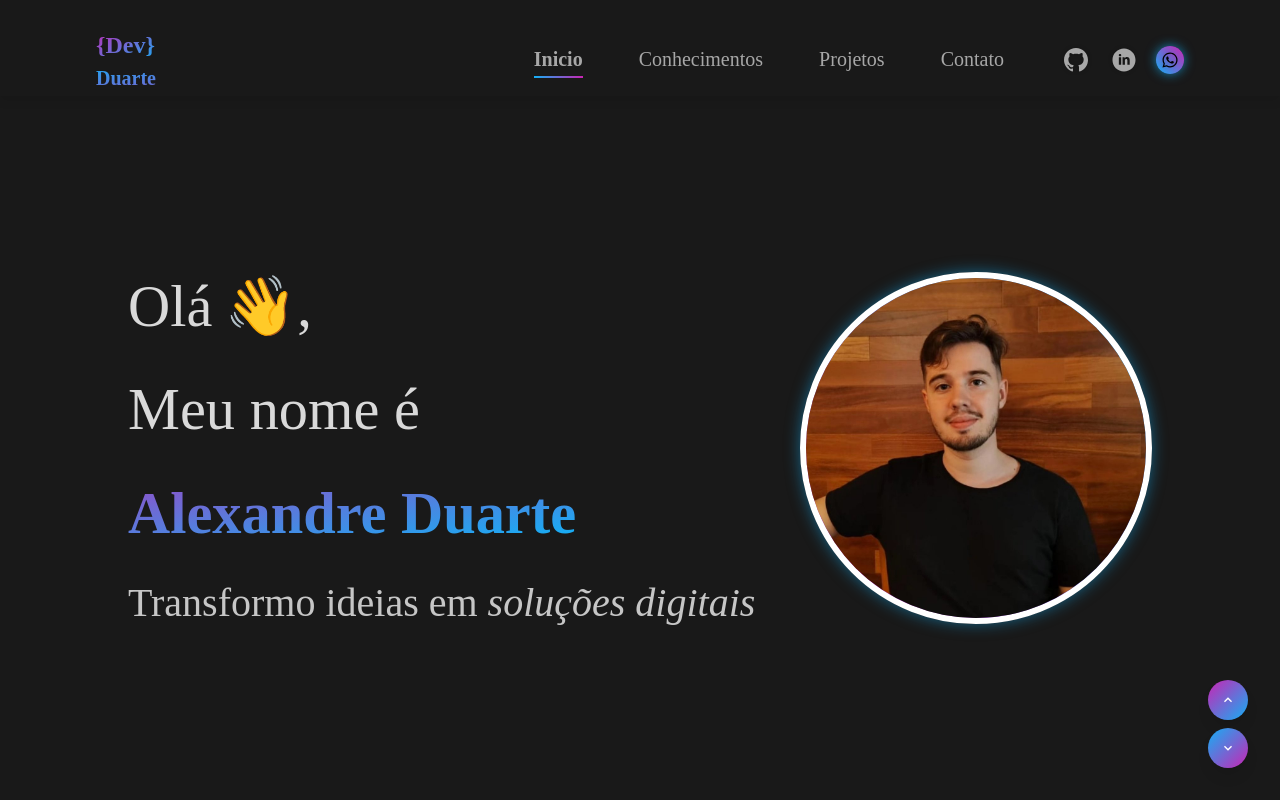
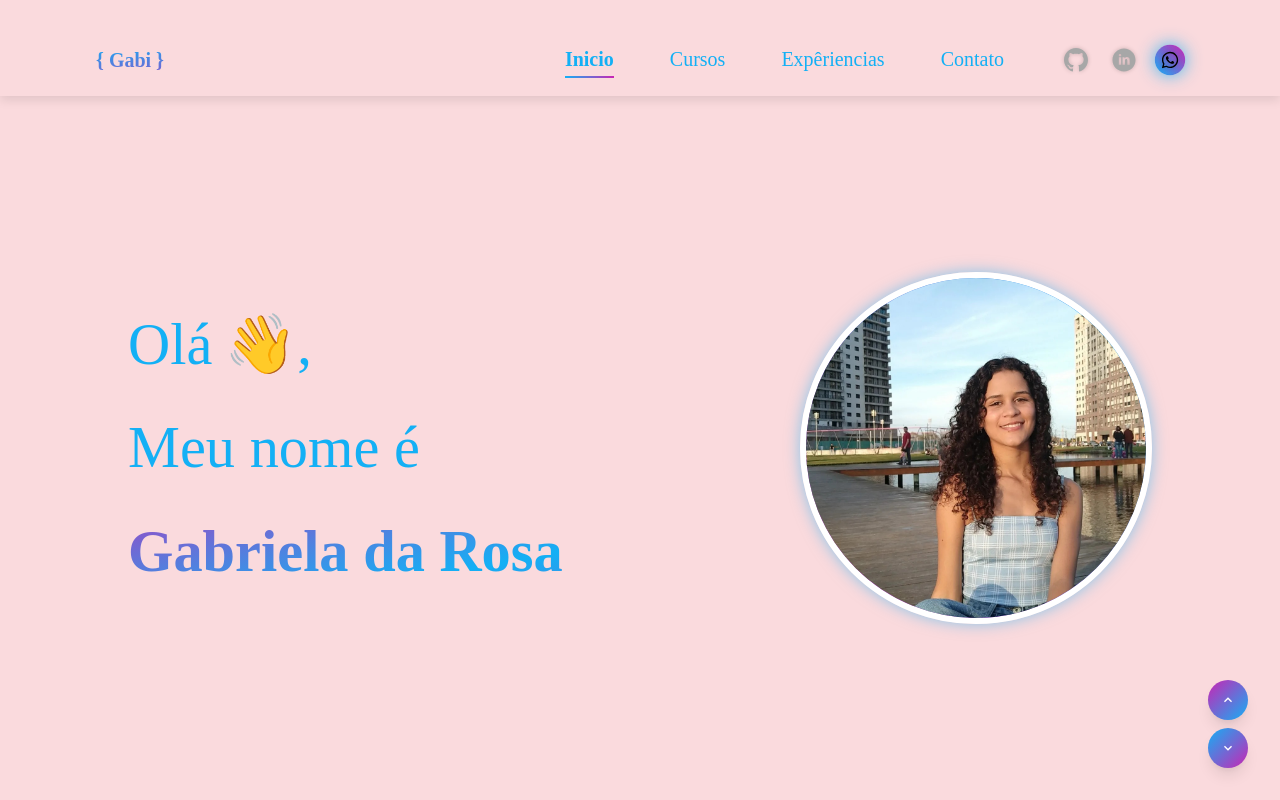
Before and after one commit to AlexandreSantospl/portifolio-andri, a React (Vite) app: page / in a window 1280 px wide. Shown: the top 800 px of the page. Built offline with nearby package versions, Linux system fonts and the light colour scheme.

Commit message:
add gabriela

```diff
--- a/index.html
+++ b/index.html
@@ -4,7 +4,7 @@
     <meta charset="UTF-8" />
     <link rel="icon" type="image/svg+xml" href="/vite.svg" />
     <meta name="viewport" content="width=device-width, initial-scale=1.0" />
-    <title>Alexandre Duarte - Portifólio</title>
+    <title>Gabriela Rosa - Portifólio</title>
   </head>
   <body>
     <div id="root"></div>
--- a/src/App.tsx
+++ b/src/App.tsx
@@ -17,8 +17,7 @@ function App() {
       id="inicio"
     >
       <Second />
-      <Third />
-      <Fourth />
+
       <FifthFooter />
     </Flex>
   );
--- a/src/components/session/fifth/index.tsx
+++ b/src/components/session/fifth/index.tsx
@@ -42,32 +42,22 @@ export default function FifthFooter() {
                 <Text
                   fontSize="1.5rem"
                   fontWeight="bold"
+                  color={"#13B0F5"}
                   bgGradient="linear(to-tl, #13B0F5, #CA24B4)"
                   bgClip="text"
                   cursor="pointer"
                   onClick={() => scrollToSection("Inicio")}
                   whiteSpace="nowrap"
                 >
-                  {"{Dev}"}
+                  {"{ Gabi }"}
                 </Text>
               </motion.div>
-              <motion.div whileHover={{ scale: 1.05 }}>
-                <Text
-                  fontWeight="bold"
-                  bgGradient="linear(to-tl, #CA24B4, #13B0F5)"
-                  bgClip="text"
-                  cursor="pointer"
-                  onClick={() => scrollToSection("Inicio")}
-                  whiteSpace="nowrap"
-                >
-                  {"Duarte"}
-                </Text>
-              </motion.div>
+
             </Flex>
 
             <Flex gap={14} align="center">
               <Flex gap={14}>
-                {["+55 (53) 9 91085073", "Alexandresantospl283@gmail.com"].map((item, index) => (
+                {["+55 (53) 991683603", "gabrielacardosodarosa4@gmail.com"].map((item, index) => (
                   <motion.div key={index} whileHover={{ scale: 1.05 }}>
                     <Text
                       fontSize="1.125rem"
--- a/src/components/session/first/index.tsx
+++ b/src/components/session/first/index.tsx
@@ -9,7 +9,7 @@ export default function FirstHeader() {
   const { isOpen } = useDisclosure();
   const navRef = useRef<HTMLDivElement>(null);
 
-  const sections = ["Inicio", "Conhecimentos", "Projetos", "Contato"];
+  const sections = ["Inicio", "Cursos", "Expêriencias", "Contato"];
 
   const scrollToSection = (section: string) => {
     setActiveSection(section);
@@ -83,19 +83,6 @@ export default function FirstHeader() {
         fontFamily={"Poppins"}
       >
         <Flex flexDir="column" justify="center" w="30%">
-          <Flex justify="flex-start">
-            <Text
-              fontSize={"1.5rem"}
-              fontWeight="bold"
-              bgGradient="linear(to-tl, #13B0F5, #CA24B4)"
-              bgClip="text"
-              cursor="pointer"
-              onClick={() => scrollToSection("Inicio")}
-            >
-              {"{Dev}"}
-            </Text>
-          </Flex>
-
           <Text
             fontWeight="bold"
             bgGradient="linear(to-tl, #CA24B4, #13B0F5)"
@@ -103,7 +90,7 @@ export default function FirstHeader() {
             cursor="pointer"
             onClick={() => scrollToSection("Inicio")}
           >
-            {"Duarte"}
+            {"{ Gabi }"}
           </Text>
         </Flex>
 
@@ -127,6 +114,7 @@ export default function FirstHeader() {
                   }}
                   fontWeight={activeSection === item ? "bold" : "normal"}
                   position="relative"
+                  color={"#13B0F5"}
                   _after={{
                     content: '""',
                     position: "absolute",
--- a/src/components/session/second/index.tsx
+++ b/src/components/session/second/index.tsx
@@ -1,5 +1,5 @@
 import { Avatar, Flex, Text } from "@chakra-ui/react";
-import MyPicture from "../../../assets/imagens/myPicture.png";
+import MyPicture from "../../../assets/imagens/myPicture.jpg";
 import { motion } from "framer-motion";
 import { keyframes } from "@chakra-ui/system";
 
@@ -27,7 +27,7 @@ export default function Second() {
             animate={{ opacity: 1, x: 0 }}
             transition={{ duration: 0.6 }}
           >
-            <Text display="flex" alignItems="center">
+            <Text display="flex" alignItems="center" color={"#13B0F5"}>
               Olá
               <motion.span
                 animate={{
@@ -52,7 +52,7 @@ export default function Second() {
             animate={{ opacity: 1 }}
             transition={{ duration: 0.6, delay: 0.2 }}
           >
-            <Text>Meu nome é</Text>
+            <Text color={"#13B0F5"}>Meu nome é</Text>
           </motion.div>
 
           <motion.div
@@ -67,20 +67,7 @@ export default function Second() {
               animation={`${gradientFlow} 6s ease infinite`}
               bgClip="text"
             >
-              Alexandre Duarte
-            </Text>
-          </motion.div>
-
-          <motion.div
-            initial={{ opacity: 0, y: 10 }}
-            animate={{ opacity: 1, y: 0 }}
-            transition={{ duration: 0.6, delay: 0.4 }}
-          >
-            <Text fontSize="2.5rem" opacity={0.9}>
-              Transformo ideias em{" "}
-              <Text as="span" fontStyle="italic">
-                soluções digitais
-              </Text>
+              Gabriela da Rosa
             </Text>
           </motion.div>
         </Flex>
--- a/src/shared/constants/contact/index.tsx
+++ b/src/shared/constants/contact/index.tsx
@@ -4,10 +4,15 @@ import whatsapp from "../../../assets/icons/whatsapp.svg";
 import linkedinIcon from "../../../assets/icons/linkedin.svg";
 
 export const contact: IContact[] = [
-  { img: gitIcon, link: "https://github.com/AlexandreSantospl", label: "GitHub" },
+  {
+    img: gitIcon,
+    link: "https://github.com/AlexandreSantospl",
+    label: "GitHub",
+  },
   {
     img: linkedinIcon,
-    link: "https://www.linkedin.com/in/alexandre-duarte-862988202/", label: "Linkedin",
+    link: "https://www.linkedin.com/in/gabriela-cardoso-da-rosa-70755a21b//",
+    label: "Linkedin",
   },
-  { img: whatsapp, link: "https://wa.me/5553991085073", label: "WhatsApp" },
+  { img: whatsapp, link: "https://wa.me/5553991683603", label: "WhatsApp" },
 ];
--- a/src/theme/index.ts
+++ b/src/theme/index.ts
@@ -23,7 +23,7 @@ const theme = extendTheme({
       900: "#0D47A1",
     },
     black: {
-            200: "#191919",
+      200: "#FADADD",
       300: "#242424",
       400: "#1a1a1a",
       500: "#0f0f0f",
@@ -31,8 +31,11 @@ const theme = extendTheme({
     gray: {
       100: "#D9D9D9",
       200: "#A7A7A7",
-            300: "#363636"
-        }
+      300: "#363636",
+    },
+    bluc: {
+      100: "#5390D9",
+    },
   },
   fonts: {
     heading: "'Poppins', sans-serif",
```
Also changed, not shown: src/assets/imagens/myPicture.jpg (added), src/assets/imagens/myPicture.png (deleted). Lines whose indentation alone changed are shown as unchanged.
